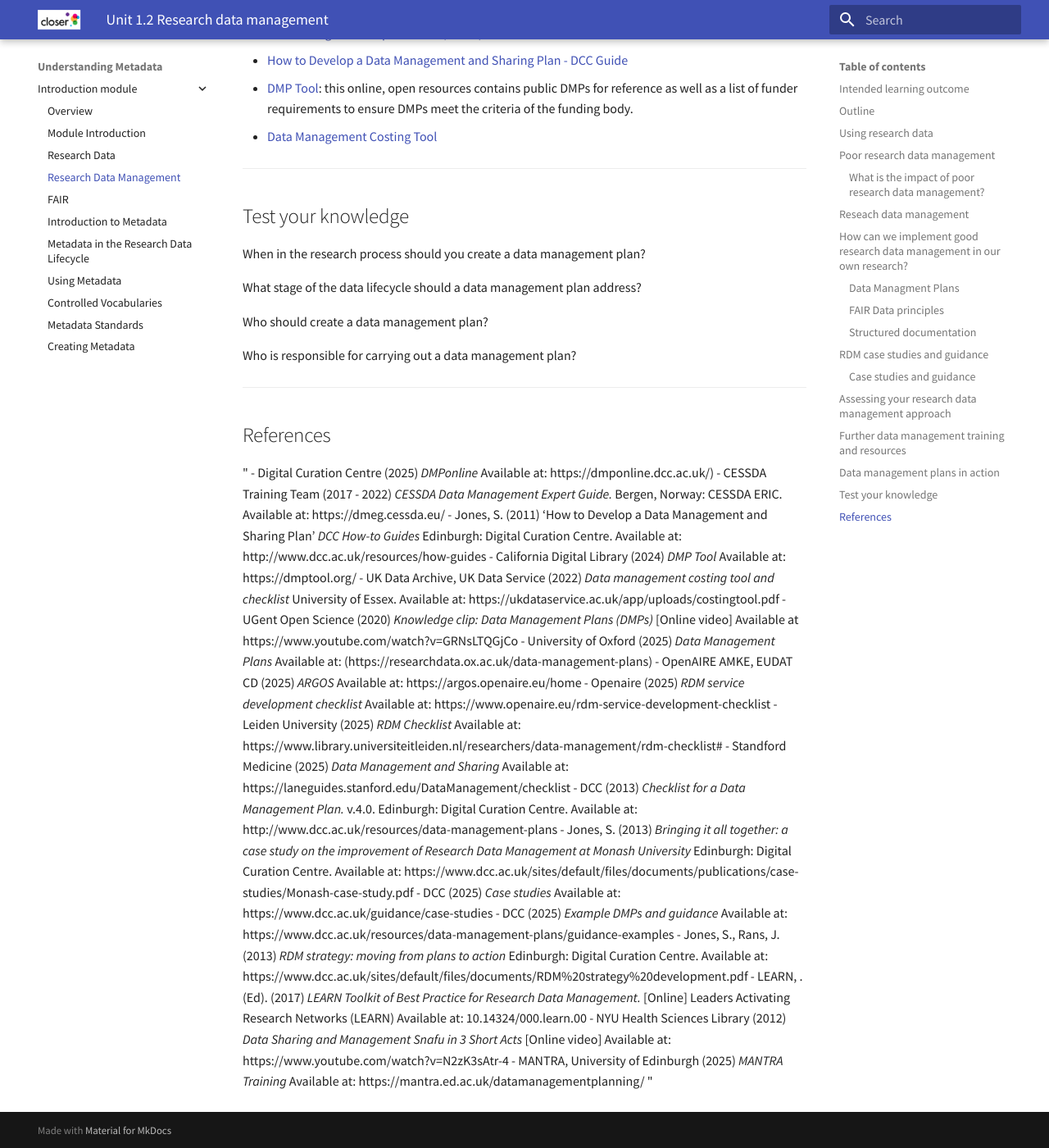
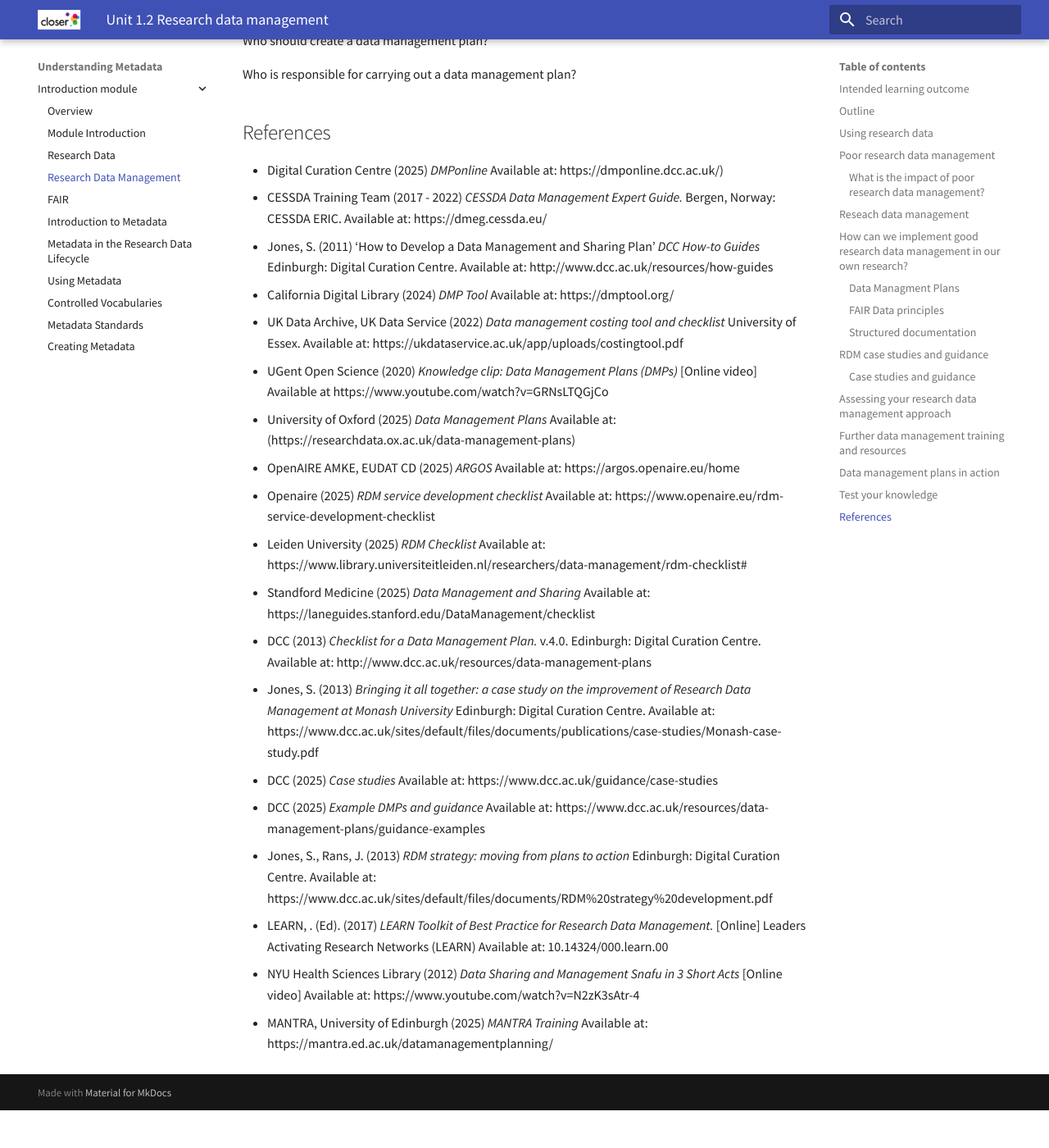
Before and after one commit to spuddybike/understanding-metadata, an MkDocs documentation site: the page built from docs/introduction/1.2 Research data management.md, in a window 1280 px wide and 1400 px high, scrolled down 5231 px. Shown: the whole window at 82% size. Built offline with MkDocs 1.6.1 and Material for MkDocs 9.7.7, drawn with Linux system fonts in a browser that asks for light colours; after the commit the page ends 6585 px from its top, so only the background shows below that; some of the changed text lies outside the part shown.

```diff
--- a/docs/introduction/1.2 Research data management.md
+++ b/docs/introduction/1.2 Research data management.md
@@ -13,15 +13,11 @@ date: March 30, 2025
 - Understand how to implement good research data management (data management plans)
 - Be able to explain the reasons and benefits of good research data management
 
----
-
 ## Outline
 - Research data management
 - Impact of poor research data management
 - How to implement good research data management and why it's important
 - Links to advice and guidance on research data managenent and creating research data management plans
-
----
 
 ## Using research data
 
@@ -64,8 +60,6 @@ Reflecting on the video you just watched, as well as your own experience, what a
 
 [2]: 'Data Sharing and Management Snafu in 3 Short Acts', NYU Health Sciences Library [Available Online:](https://www.youtube.com/watch?v=N2zK3sAtr-4)
 
----
-
 ## Poor research data management
 
 ### What is the impact of poor research data management?
@@ -96,8 +90,6 @@ Poor data management impacts the discovery, understandability and (re)use of res
 
 </details>
 
-\----
-
 Who is impacted by poorly managed research data?
 <p></p>
 <details>
@@ -117,14 +109,10 @@ If research data is managed well, a single dataset can be used by mutliple resea
 
 </details>
 
-\----
-
 >[!NOTE]
 >:large_blue_diamond: KR Which structure should we keep for impacts of poor data management? I think we should only use one as it might get quite repetition. Should we use the role specific one or the thematic one?<br>
 >BO - sorry I'm not sure I understand your question. Are you asking whether the "Consequences" and "Who is impacted" sections are repetitive, and if so, which should we keep?<br>
 >KR Yes, eactly - interesed in what structure to keep "Consequences" OR "Who is impacted" as it feels like its covering the same ground
-
----
 
 ## Reseach data management
 
@@ -147,8 +135,6 @@ MANTRA defines research data management as...
 **So, who's responsible for implementing good research data management?** <p></p>
 Everyone involved in a research project is responsible for implementing good research data management. Larger projects may assign different roles and share out RDM responsibilities. People outisde of the research project are also responsible for good RDM when they cite or re-use that data.
 
----
-
 ## How can we implement good research data management in our own research?
 
 ### Data Managment Plans <br>
@@ -164,8 +150,6 @@ To help guide research data management across all discplines, the FAIR data prin
 By creating high quality documentation around research data, you can record key information that will help you organise data. For example, recording what different datasets contain and the security levels. You can also share this documentation with other researchers so they can understand your data without having to access to data files (note, this documentation does not need to contain any sensitive information). Metadata is a type of structured documentation that helps you to do this. We'll cover what metadata is and how it is used in research in [unit 2.1](<2.1 Introduction to metadata.md>).
 
 [^4]: https://www.nnlm.gov/guides/data-glossary/data-management-plan
-
----
 
 ## RDM case studies and guidance
 
@@ -219,8 +200,6 @@ Below are some useful checklists designed to help researchers develop a robust r
   - [Research data management plan checklist](https://www.dcc.ac.uk/sites/default/files/documents/resource/DMP_Checklist_2013.pdf)
 
 
-----
-
 ## Further data management training and resources
 
 - **Develop your knowledge of research data management using these resources**:
@@ -232,8 +211,6 @@ Below are some useful checklists designed to help researchers develop a robust r
   - DataTree has online training modules around research data management, including [Data Management (Context)](https://datatree.org.uk/course/view.php?id=2) and [Data Management (Practicalities)](https://datatree.org.uk/course/view.php?id=3)
   - CESSDA produced the DMEG Data Management Expert Guide which looks at ways researchers can implement best practice in research data management. Access the the [guide here](https://zenodo.org/records/3820473)
   - UK Data Service offers online training material on research data management which can be [accessed here](https://ukdataservice.ac.uk/learning-hub/research-data-management/)
-
----
 
 ## Data management plans in action
 
@@ -249,8 +226,6 @@ Below are some useful checklists designed to help researchers develop a robust r
   - [DMP Tool](https://dmptool.org/plans): this online, open resources contains public DMPs for reference as well as a list of funder requirements to ensure DMPs meet the criteria of the funding body.
   - [Data Management Costing Tool](https://ukdataservice.ac.uk/app/uploads/costingtool.pdf)
 
----
-
 ## Test your knowledge
 
 When in the research process should you create a data management plan?
@@ -261,10 +236,8 @@ Who should create a data management plan?
 
 Who is responsible for carrying out a data management plan?
 
----
-
 ## References
-" - Digital Curation Centre (2025) _DMPonline_ Available at: https://dmponline.dcc.ac.uk/)
+  - Digital Curation Centre (2025) _DMPonline_ Available at: https://dmponline.dcc.ac.uk/)
   - CESSDA Training Team (2017 - 2022) _CESSDA Data Management Expert Guide._
 Bergen, Norway: CESSDA ERIC. Available at: https://dmeg.cessda.eu/
   - Jones, S. (2011) ‘How to Develop a Data Management and Sharing Plan’ _DCC How-to Guides_
@@ -288,4 +261,4 @@ Data Management at Monash University_ Edinburgh: Digital Curation Centre. Availa
 from plans to action_ Edinburgh: Digital Curation Centre. Available at: https://www.dcc.ac.uk/sites/default/files/documents/RDM%20strategy%20development.pdf
   - LEARN, . (Ed). (2017) _LEARN Toolkit of Best Practice for Research Data Management._ [Online] Leaders Activating Research Networks (LEARN) Available at: 10.14324/000.learn.00
   - NYU Health Sciences Library (2012) _Data Sharing and Management Snafu in 3 Short Acts_ [Online video] Available at: https://www.youtube.com/watch?v=N2zK3sAtr-4
-  - MANTRA, University of Edinburgh (2025) _MANTRA Training_ Available at: https://mantra.ed.ac.uk/datamanagementplanning/ "
+  - MANTRA, University of Edinburgh (2025) _MANTRA Training_ Available at: https://mantra.ed.ac.uk/datamanagementplanning/
```
Also changed, not shown: other parts of docs/introduction/1.2 Research data management.md (+0 -3 lines).
